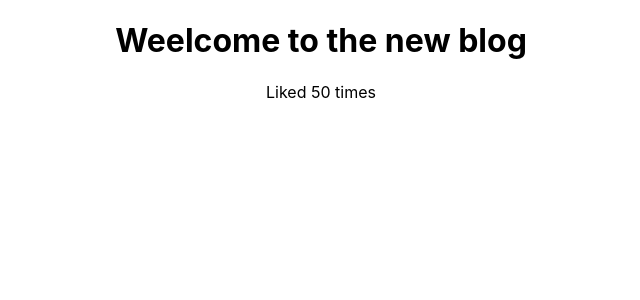
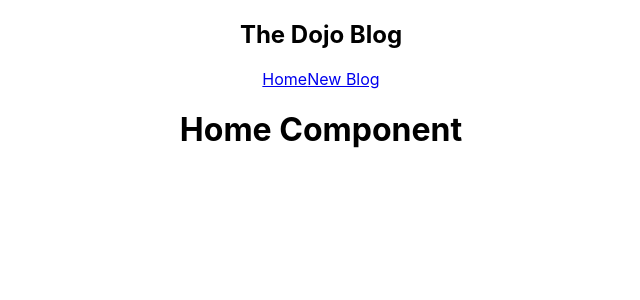
Before and after one commit to limonsafayet/Dojo-Blog, a React (Create React App) app: page / in a window 1280 px wide. Shown: the top 300 px of the page, without its empty margins (319-959 px from the left). Built offline with nearby package versions, Linux system fonts and the light colour scheme.

Commit message:
tutorial 5

```diff
--- a/src/App.js
+++ b/src/App.js
@@ -1,14 +1,12 @@
 import "./App.css";
-
+import Navbar from "./Navbar";
+import Home from "./Home";
 function App() {
-  const title = "Weelcome to the new blog";
-  const likes = 50;
-  const person = {name: 'limon', age:30};
   return (
     <div className="App">
+      <Navbar />
       <div className="content">
-        <h1>{title}</h1>
-        <p>Liked {likes} times</p>
+        <Home/>
       </div>
     </div>
   );
--- /dev/null
+++ b/src/Home.js
@@ -0,0 +1,5 @@
+const Home = () => {
+  return <h1>Home Component </h1>;
+};
+
+export default Home;
--- /dev/null
+++ b/src/Navbar.js
@@ -0,0 +1,13 @@
+const Navbar = () => {
+    return(
+        <nav className="navbar">
+            <h1>The Dojo Blog</h1>
+            <div className="links">
+                <a href="/">Home</a>
+                <a href="/create">New Blog</a>
+            </div>
+        </nav>
+    );
+}
+
+export default Navbar;
```
